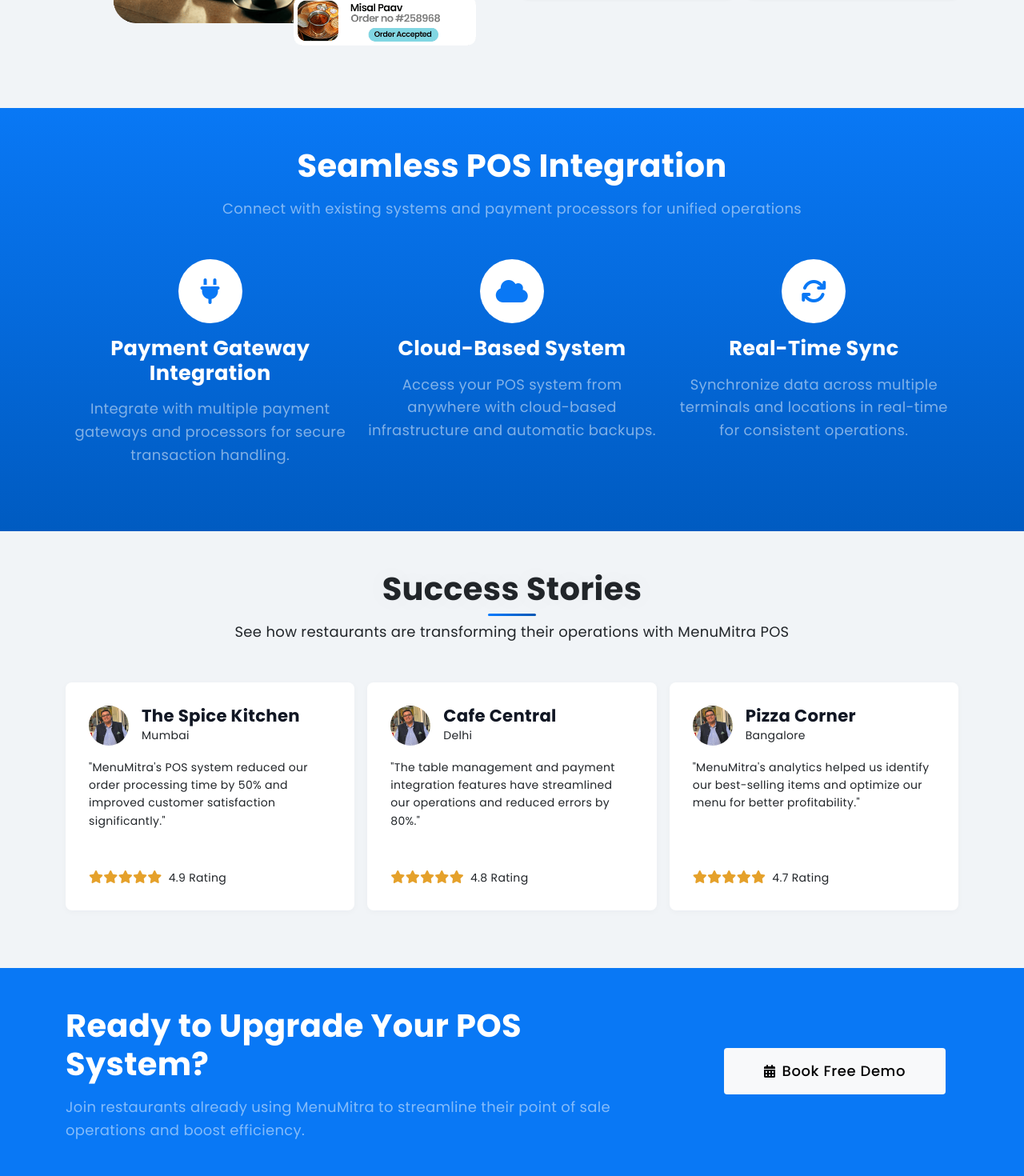
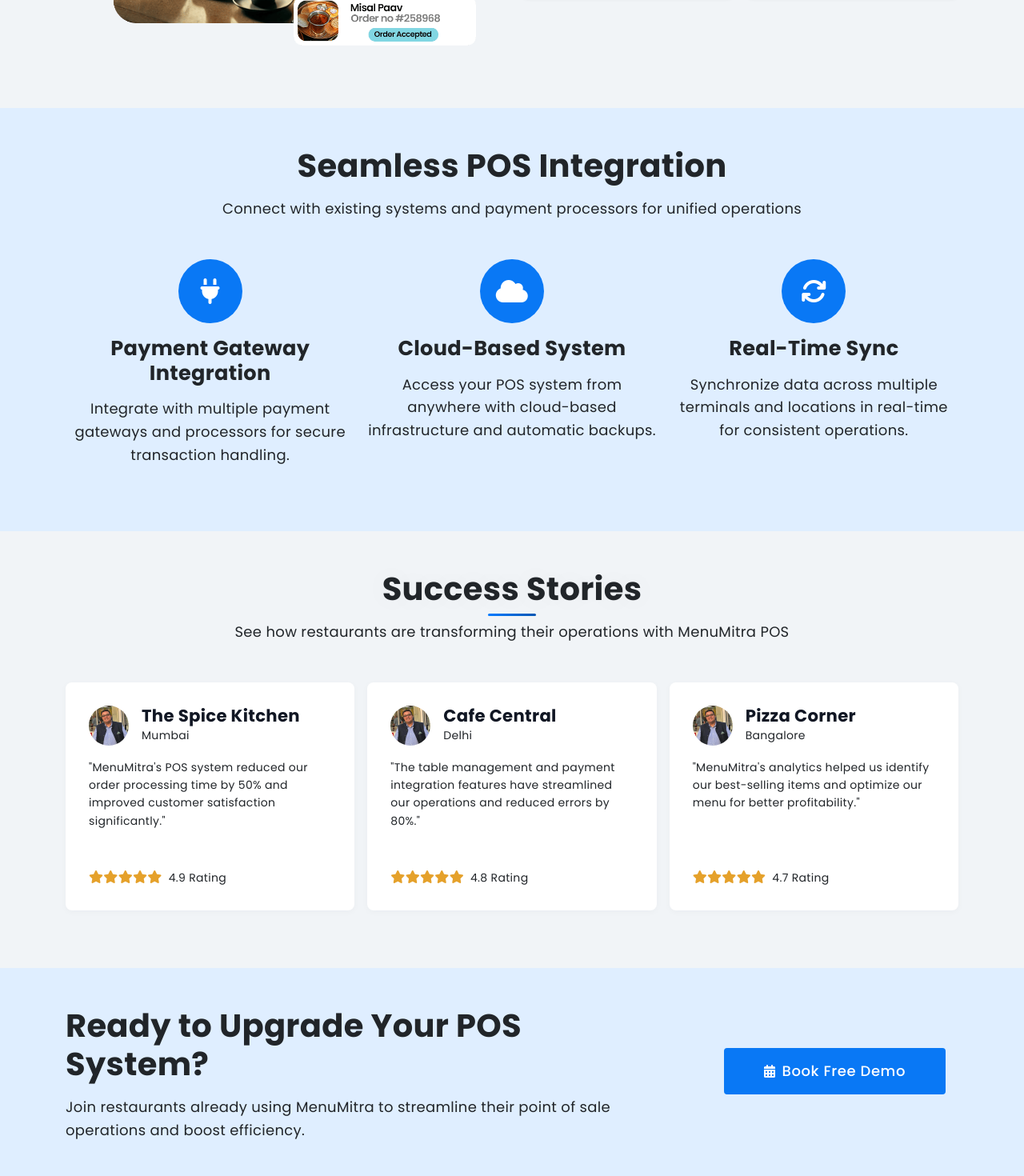
Before and after one commit to Shekru-Labs-India/menumitra_website, a React (Create React App) app: page /pos in a window 1280 px wide. Shown: the part 2620-4090 px from the top of the page at 80% size. Built offline with nearby package versions, Linux system fonts and the light colour scheme.

Commit message:
Update section styles across multiple components for improved aesthetics. Added background color and margin adjustments to the "why-us" section, and modified text colors in the ManagementPageLayout for better visibility. Enhanced CTA section styling with new background color and text adjustments.

```diff
--- a/src/components/Bakeries.jsx
+++ b/src/components/Bakeries.jsx
@@ -62,7 +62,7 @@ const Bakeries = () => {
 
     <Header/>
 
-    <section id="why-us" className="xl ">
+    <section id="why-us" className="bg-white xl mt-50">
       <div className="container">
         <div className="row v-center pb-30">
           <div className="col-lg-5 tablet-lg-top-30">
--- a/src/components/Cafe.jsx
+++ b/src/components/Cafe.jsx
@@ -61,7 +61,7 @@ const Cafe = () => {
     <>
     <Header/>
 
-    <section id="why-us" className="xl ">
+    <section id="why-us" className="bg-white xl mt-50">
       <div className="container">
         <div className="row v-center pb-30">
           <div className="col-lg-5 tablet-lg-top-30">
--- a/src/components/CloudKitchens.jsx
+++ b/src/components/CloudKitchens.jsx
@@ -61,7 +61,7 @@ const CloudKitchens = () => {
   <>
   <Header/>
 
-  <section id="why-us" className="xl ">
+  <section id="why-us" className="bg-white xl mt-50">
       <div className="container">
         <div className="row v-center pb-30">
           <div className="col-lg-5 tablet-lg-top-30">
--- a/src/components/FeatureCards.css
+++ b/src/components/FeatureCards.css
@@ -59,22 +59,22 @@
 
 /* Fix CTA section styling */
 .feature-cards-section .cta-section {
-  background: #007bff !important;
+  background: #dfeeff !important;
   color: #fff !important;
   border-radius: 0.5rem !important;
   padding: 2rem !important;
-  box-shadow: 0 0.5rem 1rem rgba(0, 123, 255, 0.25) !important;
+  /* box-shadow: 0 0.5rem 1rem rgba(0, 123, 255, 0.25) !important; */
 }
 
 .feature-cards-section .cta-section h4 {
-  color: #fff !important;
+  /* color: #fff !important; */
   font-size: 1.5rem !important;
   font-weight: 600 !important;
   margin-bottom: 1rem !important;
 }
 
 .feature-cards-section .cta-section p {
-  color: rgba(255, 255, 255, 0.9) !important;
+  /* color: rgba(255, 255, 255, 0.9) !important; */
   font-size: 1rem !important;
   margin-bottom: 1.5rem !important;
 }
--- a/src/components/FeatureCards.jsx
+++ b/src/components/FeatureCards.jsx
@@ -54,9 +54,9 @@ const FeatureCards = ({
           <div className="text-center">
             <div className="row justify-content-center">
               <div className="col-lg-8">
-                <div className="cta-section">
-                  <h4 className="mb-3">{ctaTitle}</h4>
-                  <p className="mb-4">
+                <div className="cta-section border">
+                  <h4 className="mb-3 text-dark">{ctaTitle}</h4>
+                  <p className="mb-4 text-dark">
                     {ctaDescription}
                   </p>
                   <a href={ctaButtonLink} className="btn btn-light btn-lg px-4">
--- a/src/components/FineDine.jsx
+++ b/src/components/FineDine.jsx
@@ -61,8 +61,8 @@ const FineDine = () => {
    <>
    <Header/>
 
-   <section id="why-us" className="xl ">
-      <div className="container">
+   <section id="why-us" className="bg-white xl mt-50">
+      <div className="container ">
         <div className="row v-center pb-30">
           <div className="col-lg-5 tablet-lg-top-30">
             <h2 className="mb-30">
--- a/src/components/FoodCourts.jsx
+++ b/src/components/FoodCourts.jsx
@@ -61,7 +61,7 @@ const FoodCourts = () => {
   <>
   <Header/>
 
-  <section id="why-us" className="xl ">
+  <section id="why-us" className="bg-white xl mt-50">
       <div className="container">
         <div className="row v-center pb-30">
           <div className="col-lg-5 tablet-lg-top-30">
--- a/src/components/LargeChain.jsx
+++ b/src/components/LargeChain.jsx
@@ -61,7 +61,7 @@ const LargeChain = () => {
     <>
     <Header/>
 
-    <section id="why-us" className="xl ">
+    <section id="why-us" className="bg-white xl mt-50">
       <div className="container">
         <div className="row v-center pb-30">
           <div className="col-lg-5 tablet-lg-top-30">
--- a/src/components/ManagementPageLayout.jsx
+++ b/src/components/ManagementPageLayout.jsx
@@ -209,24 +209,24 @@ const ManagementPageLayout = ({
         </section>
 
         {/* Integration & Scalability */}
-        <section className="py-5 bg-gradient-primary text-white">
+        <section className="py-5 text-primary" style={{backgroundColor: "#dfeeff"}}>
           <div className="container">
             <div className="text-center mb-5">
-              <h2 className="text-white mb-3">{integrationTitle}</h2>
-              <p className="lead text-white-50">{integrationSubtitle}</p>
+              <h2 className="text-dark mb-3">{integrationTitle}</h2>
+              <p className="lead text-dark">{integrationSubtitle}</p>
             </div>
             <div className="row g-3">
               {integrationFeatures.map((feature, index) => (
                 <div key={index} className="col-md-4">
                   <div className="text-center">
                     <div
-                      className="bg-white text-primary rounded-circle d-inline-flex align-items-center justify-content-center mb-3"
+                      className="bg-primary text-white rounded-circle d-inline-flex align-items-center justify-content-center mb-3"
                       style={{ width: "80px", height: "80px" }}
                     >
                       <i className={`${feature.icon} fa-2x`}></i>
                     </div>
-                    <h5 className="text-white mb-3">{feature.title}</h5>
-                    <p className="text-white-50">{feature.description}</p>
+                    <h5 className="text-dark mb-3">{feature.title}</h5>
+                    <p className="text-dark">{feature.description}</p>
                   </div>
                 </div>
               ))}
@@ -276,15 +276,15 @@ const ManagementPageLayout = ({
         </section>
 
         {/* Call to Action */}
-        <section className="py-5 bg-primary text-white">
+        <section className="py-5 text-primary" style={{backgroundColor: "#dfeeff"}}>
           <div className="container">
             <div className="row align-items-center">
               <div className="col-lg-8">
-                <h2 className="text-white mb-3">{ctaTitle}</h2>
-                <p className="lead text-white-50 mb-0">{ctaDescription}</p>
+                <h2 className="text-dark mb-3">{ctaTitle}</h2>
+                <p className="lead text-dark mb-0">{ctaDescription}</p>
               </div>
               <div className="col-lg-4 text-lg-end">
-                <Link to={ctaButtonLink} className="btn btn-light btn-lg me-3 mb-2">
+                <Link to={ctaButtonLink} className="btn btn-primary btn-lg me-3 mb-2">
                   <i className={`${ctaButtonIcon} me-2`}></i>
                   {ctaButtonText}
                 </Link>
--- a/src/components/NewRestaurant.jsx
+++ b/src/components/NewRestaurant.jsx
@@ -59,7 +59,7 @@ const NewRestaurant = () => {
   <>
   <Header/>
 
-  <section id="about" className="bg-white xl">
+  <section id="about" className="bg-white xl mt-50">
       <div className="container">
         <div className="row v-center pb-30">
           <div className="col-lg-5 tablet-lg-top-30">
--- a/src/components/Pizzeria.jsx
+++ b/src/components/Pizzeria.jsx
@@ -61,7 +61,7 @@ const Pizzeria = () => {
    <>
    <Header/>
 
-   <section id="why-us" className="xl ">
+   <section id="why-us" className="bg-white xl mt-50">
       <div className="container">
         <div className="row v-center pb-30">
           <div className="col-lg-5 tablet-lg-top-30">
--- a/src/components/QSR.jsx
+++ b/src/components/QSR.jsx
@@ -61,7 +61,7 @@ const QSR = () => {
   <>
   <Header/>
 
-  <section id="why-us" className="xl ">
+  <section id="why-us" className="bg-white xl mt-50">
       <div className="container">
         <div className="row v-center pb-30">
           <div className="col-lg-5 tablet-lg-top-30">
```
